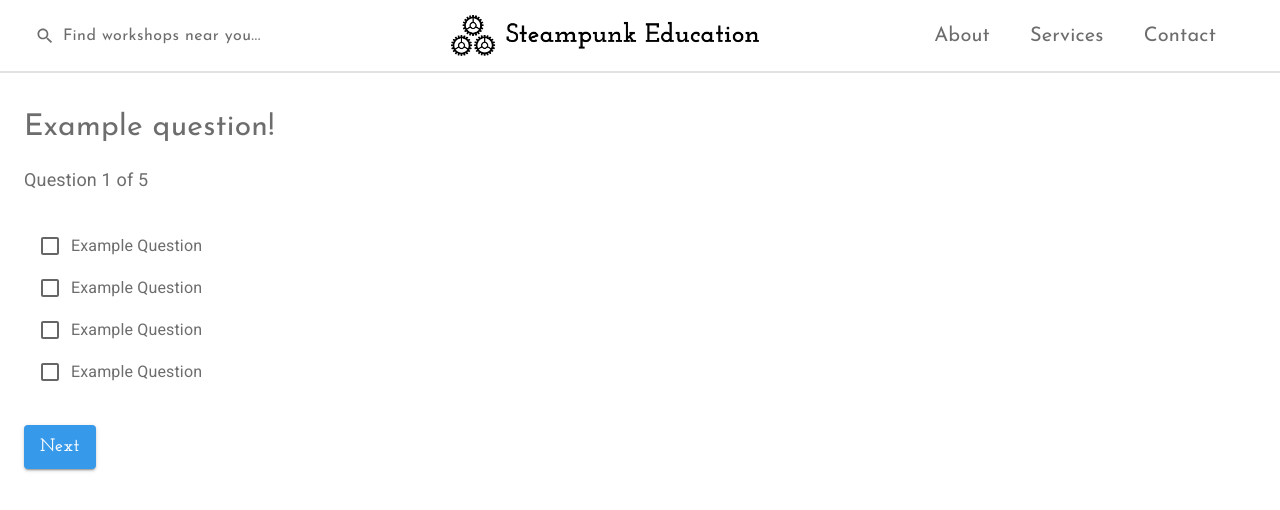
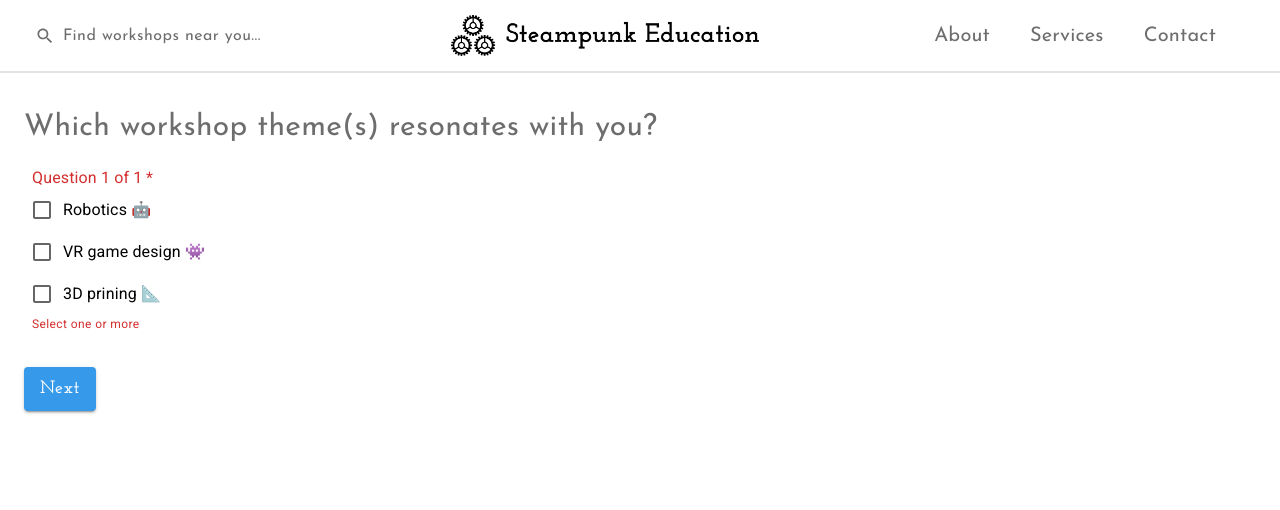
Before and after one commit to thePianoKid/Steampunk-Education, a React (Create React App) app: page /quizcontent in a window 1280 px wide. Shown: the top 510 px of the page. Built offline with nearby package versions, Linux system fonts and the light colour scheme.

Commit message:
Added input validation to quiz page

```diff
--- a/src/components/Navbar.jsx
+++ b/src/components/Navbar.jsx
@@ -5,7 +5,15 @@ import { styled } from "@mui/material/styles";
 import AppBar from "@mui/material/AppBar";
 import Box from "@mui/material/Box";
 import Toolbar from "@mui/material/Toolbar";
-import { Button, Typography } from "@mui/material";
+import {
+  Button,
+  Dialog,
+  DialogContent,
+  DialogContentText,
+  DialogTitle,
+  DialogActions,
+  Typography,
+} from "@mui/material";
 import { useNavigate } from "react-router-dom";
 import { HashLink } from "react-router-hash-link";
 import { Search } from "@mui/icons-material";
@@ -35,13 +43,18 @@ const MenuItem = styled(Typography)(() => ({
 }));
 
 function Navbar(props) {
-  const { aboutTitle, servicesTitle, contactTitle, workshopTitle } = props;
+  const { aboutTitle, servicesTitle, contactTitle, workshopTitle, lang } =
+    props;
 
   const [open, setOpen] = useState(false);
   const [selectedValue, setSelectedValue] = useState("");
 
   const handleSearchOpen = () => {
     setOpen(true);
+  };
+
+  const handleClose = () => {
+    setOpen(false);
   };
 
   const handleSearchClose = (value) => {
@@ -75,13 +88,28 @@ function Navbar(props) {
           </Button>
           <WorkshopSearchCity
             selectedValue={selectedValue}
-            open={open}
+            open={open && !(lang === "pr")}
             onClose={handleSearchClose}
           />
+          <Dialog open={open && lang === "pr"}>
+            <DialogTitle>Nenhuma oficina foi encontrada</DialogTitle>
+            <DialogContent>
+              <DialogContentText>
+                Estamos trabalhando duro para estabelecer mais oficinas em sua
+                área, entre em contato conosco para mais informações.
+              </DialogContentText>
+            </DialogContent>
+            <DialogActions>
+              <Button onClick={handleClose} autoFocus>
+                OK
+              </Button>
+            </DialogActions>
+          </Dialog>
           <Logo
             src={logo}
             sx={{ ":hover": { cursor: "pointer" } }}
             onClick={navHome}
+            alt="Steampunk Education Logo"
           />
           <HashLink to="/#aboutAnchor" style={{ textDecoration: "none" }}>
             <MenuItem>{aboutTitle}</MenuItem>
--- a/src/components/pages/Booking.jsx
+++ b/src/components/pages/Booking.jsx
@@ -25,6 +25,7 @@ function Booking() {
         servicesTitle="Services"
         contactTitle="Contact"
         workshopTitle="Find workshops near you..."
+        lang="en"
       />
       <SplashPageTitle sx={{ pt: 2 }}>Fake Booking Page :)</SplashPageTitle>
       <SplashPageBody sx={{ pt: 2 }}>
--- a/src/components/pages/Contact.jsx
+++ b/src/components/pages/Contact.jsx
@@ -10,6 +10,7 @@ function Contact() {
         servicesTitle="Services"
         contactTitle="Contact"
         workshopTitle="Find workshops near you..."
+        lang="en"
       />
       <ContactForm
         titleText="Contact Steampunk"
--- a/src/components/pages/Home.jsx
+++ b/src/components/pages/Home.jsx
@@ -31,6 +31,7 @@ const Home = () => {
         servicesTitle="Services"
         contactTitle="Contact"
         workshopTitle="Find workshops near you..."
+        lang="en"
       />
       <Grid container>
         <Grid xs={6}>
--- a/src/components/pages/PageNotFound.jsx
+++ b/src/components/pages/PageNotFound.jsx
@@ -25,6 +25,7 @@ function PageNotFound() {
         servicesTitle="Services"
         contactTitle="Contact"
         workshopTitle="Find workshops near you..."
+        lang="en"
       />
       <SplashPageTitle sx={{ pt: 2, pl: 3 }}>Page Not Found!</SplashPageTitle>
       <SplashPageBody sx={{ pt: 2, pb: 2, pl: 3 }}>
--- a/src/components/pages/PitchPage.jsx
+++ b/src/components/pages/PitchPage.jsx
@@ -30,6 +30,7 @@ function PitchPage(props) {
         servicesTitle="Services"
         contactTitle="Contact"
         workshopTitle="Find workshops near you..."
+        lang="en"
       />
       <SplashPageTitle sx={{ pt: 4, ml: 3 }}>{titleText}</SplashPageTitle>
       <SplashPageBody sx={{ pt: 2, pb: 4, ml: 3 }}>
--- a/src/components/pages/QuixContent.jsx
+++ b/src/components/pages/QuixContent.jsx
@@ -1,6 +1,6 @@
-import React from "react";
+import React, { useState } from "react";
 import Navbar from "../Navbar";
-import { Typography } from "@mui/material";
+import { FormControl, FormHelperText, FormLabel, Typography } from "@mui/material";
 import { styled } from "@mui/material/styles";
 import { properties } from "../../properties";
 import ThemedButton from "../ThemedButton";
@@ -15,12 +15,24 @@ const SplashPageTitle = styled(Typography)(() => ({
   color: properties.style.primary.grey,
 }));
 
-const SplashPageBody = styled(Typography)(() => ({
-  fontSize: "18px",
-  color: properties.style.primary.grey,
-}));
+function QuizContent() {
+  const [checkboxState, setCheckboxState] = useState({
+    ans1: false,
+    ans2: false,
+    ans3: false,
+  });
 
-function QuizContent() {
+  const handleChange = (event) => {
+    console.log(error);
+    setCheckboxState({
+      ...checkboxState,
+      [event.target.name]: event.target.checked,
+    });
+  };
+
+  const { ans1, ans2, ans3 } = checkboxState;
+  const error = [ans1, ans2, ans3].filter((v) => v).length === 0;
+
   return (
     <div>
       <Navbar
@@ -28,34 +40,37 @@ function QuizContent() {
         servicesTitle="Services"
         contactTitle="Contact"
         workshopTitle="Find workshops near you..."
+        lang="en"
       />
-      <SplashPageTitle sx={{ pt: 4, ml: 3 }}>Example question!</SplashPageTitle>
-      <SplashPageBody sx={{ pt: 2, pb: 4, ml: 3 }}>
-        Question 1 of 5
-      </SplashPageBody>
-      <FormGroup sx={{ ml: 5 }}>
+      <SplashPageTitle sx={{ pt: 4, ml: 3 }}>
+        Which workshop theme(s) resonates with you?
+      </SplashPageTitle>
+      <FormControl required error={error} sx={{ ml: 4, mt: 2 }}>
+        <FormLabel component="legend">Question 1 of 1</FormLabel>
+        <FormGroup>
           <FormControlLabel
-          sx={{ color: properties.style.primary.grey }}
-          control={<Checkbox />}
-          label="Example Question"
+            control={
+              <Checkbox checked={ans1} onChange={handleChange} name="ans1" />
+            }
+            label="Robotics 🤖"
           />
           <FormControlLabel
-          sx={{ color: properties.style.primary.grey }}
-          control={<Checkbox />}
-          label="Example Question"
+            control={
+              <Checkbox checked={ans2} onChange={handleChange} name="ans2" />
+            }
+            label="VR game design 👾"
           />
           <FormControlLabel
-          sx={{ color: properties.style.primary.grey }}
-          control={<Checkbox />}
-          label="Example Question"
-        />
-        <FormControlLabel
-          sx={{ color: properties.style.primary.grey }}
-          control={<Checkbox />}
-          label="Example Question"
+            control={
+              <Checkbox checked={ans3} onChange={handleChange} name="ans3" />
+            }
+            label="3D prining 📐"
           />
         </FormGroup>
-      <Link to="/servicespagequiz">
+        <FormHelperText sx={{ m: 0 }}>Select one or more</FormHelperText>
+      </FormControl>
+      <div />
+      <Link to={error ? "" : "/servicespagequiz"}>
         <ThemedButton sx={{ mt: 4, ml: 3 }} btnText="Next" />
       </Link>
     </div>
--- a/src/components/pages/Quiz.jsx
+++ b/src/components/pages/Quiz.jsx
@@ -118,6 +118,7 @@ function Quiz() {
         servicesTitle={pageContent["navbar"]["services"][lang]}
         contactTitle={pageContent["navbar"]["contact"][lang]}
         workshopTitle={pageContent["navbar"]["workshop"][lang]}
+        lang={lang}
       />
       <SplashPageTitle aria-description="Quiz Title" sx={{ pt: 4, ml: 3 }}>
         {pageContent[userType]["pageTitle"][lang]}
--- a/src/components/pages/Quote.jsx
+++ b/src/components/pages/Quote.jsx
@@ -21,6 +21,7 @@ function Quote() {
         servicesTitle="Services"
         contactTitle="Contact"
         workshopTitle="Find workshops near you..."
+        lang="en"
       />
       <ContactForm
         titleText={'Request Quote for "' + serviceName + '"'}
```
Lines whose indentation alone changed are shown as unchanged.
